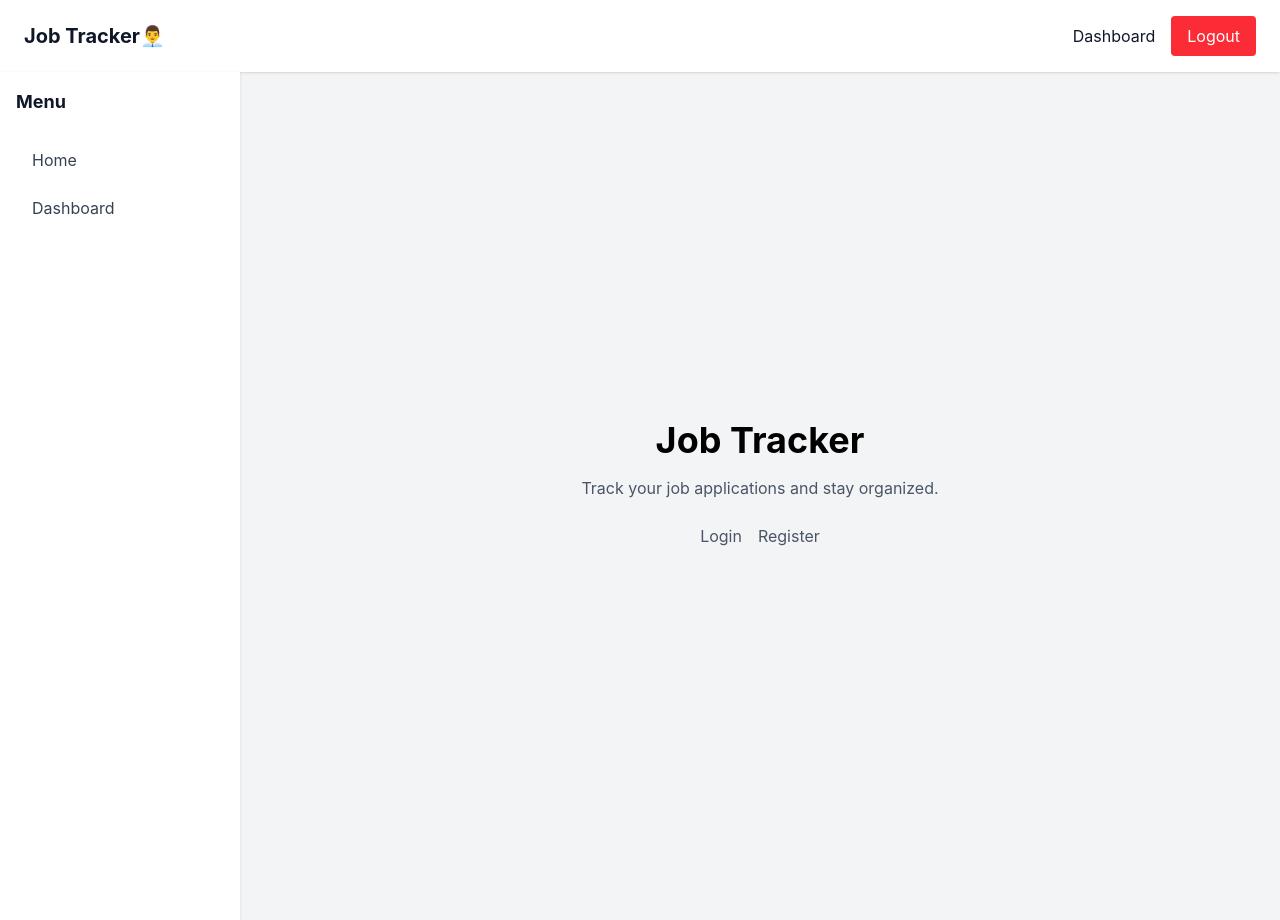
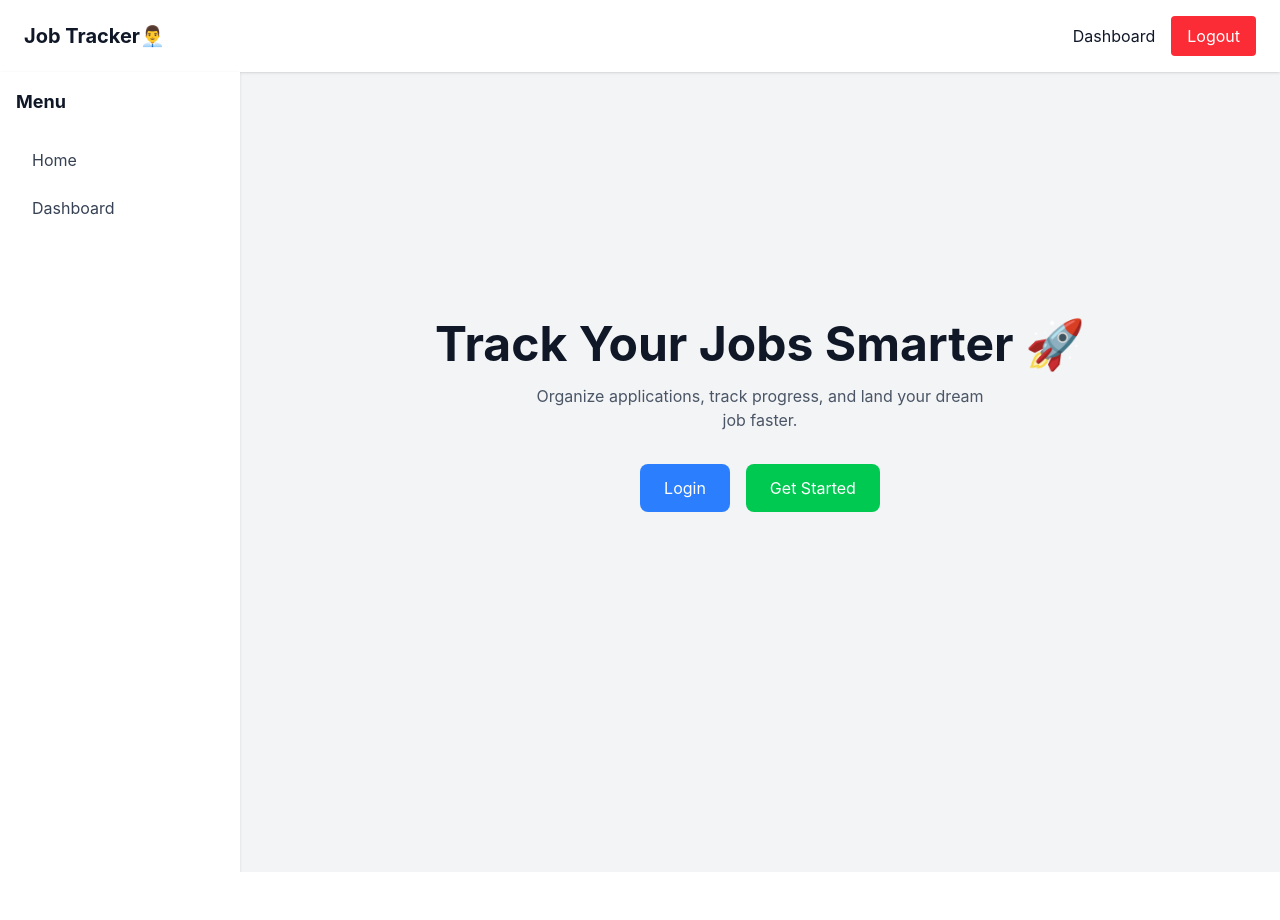
Before and after one commit to Bhargav958/Job-Tracker-with-React, a React (Vite) app in the folder job-tracker/: page / in a window 1280 px wide. After the commit the page ends 872 px from the top, so only its background shows below. Built offline with nearby package versions, Linux system fonts and the light colour scheme; no server answers.

Commit message:
Updated the login,register,home pages

```diff
--- a/job-tracker/src/pages/Dashboard.jsx
+++ b/job-tracker/src/pages/Dashboard.jsx
@@ -182,12 +182,12 @@ function Dashboard() {
         <div className="flex gap-2 mb-4">
           <input
             placeholder="Job Title"
-            className="border p-2 rounded dark:bg-gray-700 dark:text-white dark:border-gray-600"
+            className="border p-2 rounded dark:bg-gray-700 dark:text-white dark:border-gray-600 focus:outline-none focus:ring-2 focus:ring-blue-400"
             onChange={(e) => setTitle(e.target.value)}
           />
           <input
             placeholder="Company Title"
-            className="border p-2 rounded dark:bg-gray-700 dark:text-white dark:border-gray-600"
+            className="border p-2 rounded dark:bg-gray-700 dark:text-white dark:border-gray-600 focus:outline-none focus:ring-2 focus:ring-blue-400"
             onChange={(e) => setCompany(e.target.value)}
           />
           <select
@@ -201,7 +201,7 @@ function Dashboard() {
 
           <button
             onClick={handleAdd}
-            className="bg-red-500 hover:bg-red-600 text-white px-4 py-2 rounded cursor-pointer"
+            className="bg-red-500 hover:bg-red-600 text-white px-4 py-2 rounded cursor-pointer hover:scale-105 transition duration-200"
           >
             {editId ? "Update" : "Add"}
           </button>
@@ -211,7 +211,7 @@ function Dashboard() {
           <input
             type="text"
             placeholder="Search jobs..."
-            className="border p-2 rounded dark:bg-gray-700 dark:text-white dark:border-gray-600"
+            className="border p-2 rounded dark:bg-gray-700 dark:text-white dark:border-gray-600 focus:outline-none focus:ring-2 focus:ring-blue-400"
             onChange={(e) => setSearch(e.target.value)}
           />
 
@@ -299,7 +299,7 @@ function Dashboard() {
                             </div>
                             <button
                               onClick={() => handleDelete(job.$id)}
-                              className="bg-red-500 hover:bg-red-600 text-white px-3 py-1 rounded cursor-pointer"
+                              className="bg-red-500 hover:bg-red-600 text-white px-3 py-1 rounded cursor-pointer hover:scale-105 transition duration-200"
                             >
                               X
                             </button>
--- a/job-tracker/src/pages/Home.jsx
+++ b/job-tracker/src/pages/Home.jsx
@@ -1,30 +1,43 @@
 import { Link } from "react-router-dom";
-// import Navbar from "./Navbar";
 import Layout from "./Layout";
 
 function Home() {
   return (
     <Layout>
-      {/* <Navbar /> */}
-      <div className="h-screen flex flex-col justify-center items-center bg-gray-100 dark:bg-gray-900 text-black dark:text-white">
-        <h1 className="text-4xl font-bold mb-4">Job Tracker</h1>
-        <p className="mb-6 text-gray-600 dark:text-gray-300">
-          Track your job applications and stay organized.
+      <div className="flex flex-col items-center justify-center min-h-[80vh] text-center">
+
+        {/* Title */}
+        <h1 className="text-5xl font-bold mb-4">
+          Track Your Jobs Smarter 🚀
+        </h1>
+
+        {/* Subtitle */}
+        <p className="text-gray-600 dark:text-gray-300 mb-8 max-w-md">
+          Organize applications, track progress, and land your dream job faster.
         </p>
 
+        {/* Buttons */}
         <div className="flex gap-4">
-          <Link to="/login" className="mb-6 text-gray-600 dark:text-gray-300">
+
+          <Link
+            to="/login"
+            className="bg-blue-500 hover:bg-blue-600 text-white px-6 py-3 rounded-lg cursor-pointer transition"
+          >
             Login
           </Link>
+
           <Link
             to="/register"
-            className="mb-6 text-gray-600 dark:text-gray-300"
+            className="bg-green-500 hover:bg-green-600 text-white px-6 py-3 rounded-lg cursor-pointer transition"
           >
-            Register
+            Get Started
           </Link>
+
         </div>
+
       </div>
     </Layout>
   );
 }
+
 export default Home;
--- a/job-tracker/src/pages/Login.jsx
+++ b/job-tracker/src/pages/Login.jsx
@@ -1,64 +1,77 @@
-import {useState} from "react"
-import { loginUser } from "../appwrite/auth"
-import { useNavigate } from "react-router-dom"
+import { useState } from "react";
+import { loginUser } from "../appwrite/auth";
+import { useNavigate } from "react-router-dom";
 import { Link } from "react-router-dom";
 
-import { toast } from 'react-toastify';
+import { toast } from "react-toastify";
 
 function Login() {
   //creating email,password variables
-  const [email, setEmail] = useState("")
-  const [password, setPassword] = useState("")
+  const [email, setEmail] = useState("");
+  const [password, setPassword] = useState("");
 
   //create a load variable to show loading state
-  const [loading, setLoading] = useState(false)
+  const [loading, setLoading] = useState(false);
 
   const navigate = useNavigate();
 
-  const handleLogin = async()=>{
-    if (!email || !password) {  //checking if user entered all fields or not
+  const handleLogin = async () => {
+    if (!email || !password) {
+      //checking if user entered all fields or not
       toast.info("Please fill all fields");
       return;
     }
-    setLoading(true)
+    setLoading(true);
     try {
-      await loginUser(email,password)
+      await loginUser(email, password);
       toast.success("Login successful ✅");
-      navigate('/dashboard')
+      navigate("/dashboard");
     } catch (error) {
-      toast.error(error.message)
-    } finally{
-      setLoading(false)
+      toast.error(error.message);
+    } finally {
+      setLoading(false);
     }
-  }
+  };
 
   return (
-    <div className="dark:bg-gray-900 h-screen flex flex-col items-center justify-center gap-4">
+    <div className="min-h-screen flex items-center justify-center bg-gray-100 dark:bg-gray-900">
+      <div className="bg-white dark:bg-gray-800 p-8 rounded-xl shadow w-80">
+        {/* Title */}
+        <h2 className="text-2xl font-bold mb-6 text-center">Welcome Back 👋</h2>
+
+        {/* Inputs */}
         <input
           type="email"
           placeholder="Email"
-        className="border p-2 rounded dark:bg-gray-700 dark:text-white dark:border-gray-600"
-        onChange={(e)=>setEmail(e.target.value)}
+          className="border p-2 rounded w-full mb-3 dark:bg-gray-700 dark:text-white dark:border-gray-600 focus:outline-none focus:ring-2 focus:ring-blue-400"
+          onChange={(e) => setEmail(e.target.value)}
         />
+
         <input
           type="password"
           placeholder="Password"
-        className="border p-2 rounded dark:bg-gray-700 dark:text-white dark:border-gray-600"
-        onChange={(e)=>setPassword(e.target.value)}
+          className="border p-2 rounded w-full mb-4 dark:bg-gray-700 dark:text-white dark:border-gray-600 focus:outline-none focus:ring-2 focus:ring-blue-400"
+          onChange={(e) => setPassword(e.target.value)}
         />
 
-      <button onClick={handleLogin} className="bg-red-500 hover:bg-red-600 text-white px-4 py-2 rounded cursor-pointer">
+        {/* Button */}
+        <button
+          onClick={handleLogin}
+          className="bg-blue-500 hover:bg-blue-600 text-white w-full py-2 rounded cursor-pointer transition hover:scale-105 transition duration-200"
+        >
           {loading ? "Logging in..." : "Login"}
         </button>
 
-      <p className="text-white">
-        Don't have an account?
-        {/* instead if full page relod we use Link to avoid it */}
-        {/* <a href="/register" className="text-blue-500"> Register</a>  */}
-        <Link to="/register" className="text-blue-400">Register</Link>
+        {/* Footer */}
+        <p className="text-sm text-center mt-4 text-gray-600 dark:text-gray-300">
+          Don't have an account?{" "}
+          <Link to="/register" className="text-blue-500 hover:underline">
+            Register
+          </Link>
         </p>
       </div>
-  )
+    </div>
+  );
 }
 
-export default Login
+export default Login;
--- a/job-tracker/src/pages/Navbar.jsx
+++ b/job-tracker/src/pages/Navbar.jsx
@@ -37,7 +37,7 @@ function  Navbar(){
                 <Link to='/dashboard' className="hover:text-blue-500 transition">
                     Dashboard
                 </Link>
-                <button onClick={handleLogout} className="bg-red-500 hover:bg-red-600 text-white px-4 py-2 rounded cursor-pointer" >
+                <button onClick={handleLogout} className="bg-red-500 hover:bg-red-600 text-white px-4 py-2 rounded cursor-pointer hover:scale-105 transition duration-200" >
                     Logout
                 </button>
             </div>
--- a/job-tracker/src/pages/Register.jsx
+++ b/job-tracker/src/pages/Register.jsx
@@ -1,11 +1,12 @@
 import { useState } from "react";
 import { registerUser } from "../appwrite/auth";
 import { useNavigate } from "react-router-dom";
-import { toast } from 'react-toastify';
+import { toast } from "react-toastify";
 
 function Register() {
   const [email, setEmail] = useState("");
   const [password, setPassword] = useState("");
+  const [loading, setLoading] = useState(false);
   const navigate = useNavigate();
 
   const handleRegister = async () => {
@@ -13,38 +14,63 @@ function Register() {
       toast.info("Please fill all fields");
       return;
     }
+    setLoading(true);
     try {
       await registerUser(email, password);
-      navigate("/dashboard");  //used navigate instead of alert to redirect user to dashboard after successful registration
+      const [loading, setLoading] = useState(false);
+      navigate("/dashboard"); //used navigate instead of alert to redirect user to dashboard after successful registration
     } catch (error) {
       toast.error(error.message);
+    } finally {
+      setLoading(false);
      }
   };
 
   return (
-    <div className="dark:bg-gray-900 h-screen flex flex-col items-center justify-center gap-4">
+    <div className="min-h-screen flex items-center justify-center bg-gray-100 dark:bg-gray-900">
+      <div className="bg-white dark:bg-gray-800 p-8 rounded-xl shadow w-80">
+        {/* Title */}
+        <h2 className="text-2xl font-bold mb-6 text-center">
+          Create Account ✨
+        </h2>
+
+        {/* Email */}
         <input
           type="email"
           placeholder="Email"
-        className="border p-2 rounded dark:bg-gray-700 dark:text-white dark:border-gray-600"
+          className="border p-2 rounded w-full mb-3 dark:bg-gray-700 dark:text-white dark:border-gray-600 focus:outline-none focus:ring-2 focus:ring-green-400"
           value={email}
           onChange={(e) => setEmail(e.target.value)}
         />
 
+        {/* Password */}
         <input
           type="password"
           placeholder="Password"
-        className="border p-2 rounded dark:bg-gray-700 dark:text-white dark:border-gray-600"
+          className="border p-2 rounded w-full mb-4 dark:bg-gray-700 dark:text-white dark:border-gray-600 focus:outline-none focus:ring-2 focus:ring-green-400"
           value={password}
           onChange={(e) => setPassword(e.target.value)}
         />
 
+        {/* Button */}
         <button
           onClick={handleRegister}
-        className="bg-red-500 hover:bg-red-600 text-white px-4 py-2 rounded cursor-pointer"
+          className="bg-green-500 hover:bg-green-600 text-white w-full py-2 rounded cursor-pointer hover:scale-105 transition duration-200"
         >
-        Register
+          {loading ? "Creating account..." : "Register"}
         </button>
+
+        {/* Footer */}
+        <p className="text-sm text-center mt-4 text-gray-600 dark:text-gray-300">
+          Already have an account?{" "}
+          <span
+            onClick={() => navigate("/login")}
+            className="text-green-500 cursor-pointer hover:underline"
+          >
+            Login
+          </span>
+        </p>
+      </div>
     </div>
   );
 }
```
Also changed, not shown: 1 other file (tests, documents, lock files or other folders). Lines whose indentation alone changed are shown as unchanged.
